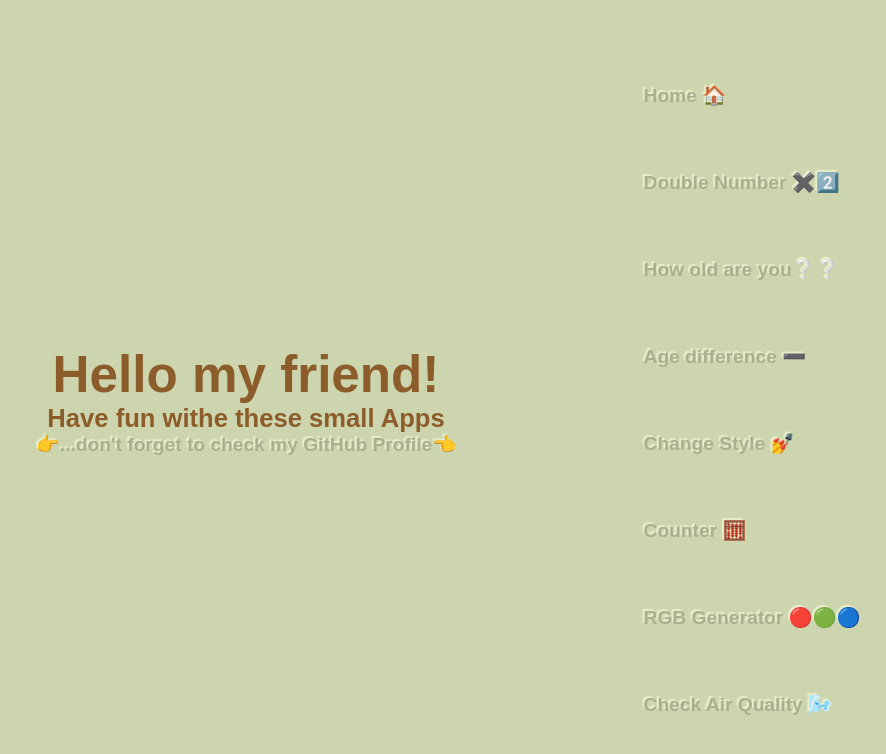
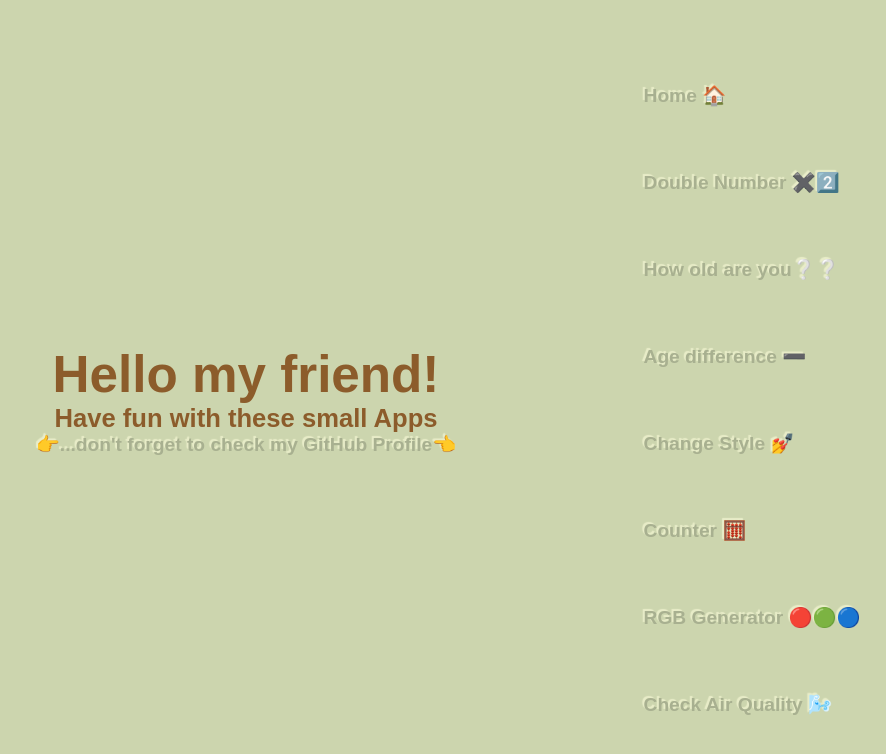
Before and after one commit to Elisaatnam/MiniJavaScriptApps, a plain HTML site: page index.html in a window 1280 px wide. Shown: the top 754 px of the page, without its empty margins (394-1280 px from the left). Drawn offline with Linux system fonts and the light colour scheme; a web font is replaced by a local one.

Commit message:
minor change

```diff
--- a/index.html
+++ b/index.html
@@ -24,7 +24,7 @@
 		<main>
 			<section id="home">
 				<h1>Hello my friend!</h1>
-				<h2>Have fun withe these small Apps</h2>
+				<h2>Have fun with these small Apps</h2>
 				<p>
 					<a href="https://github.com/Elisaatnam" target="_blank"
 						>👉...don't forget to check my GitHub Profile👈</a
```
